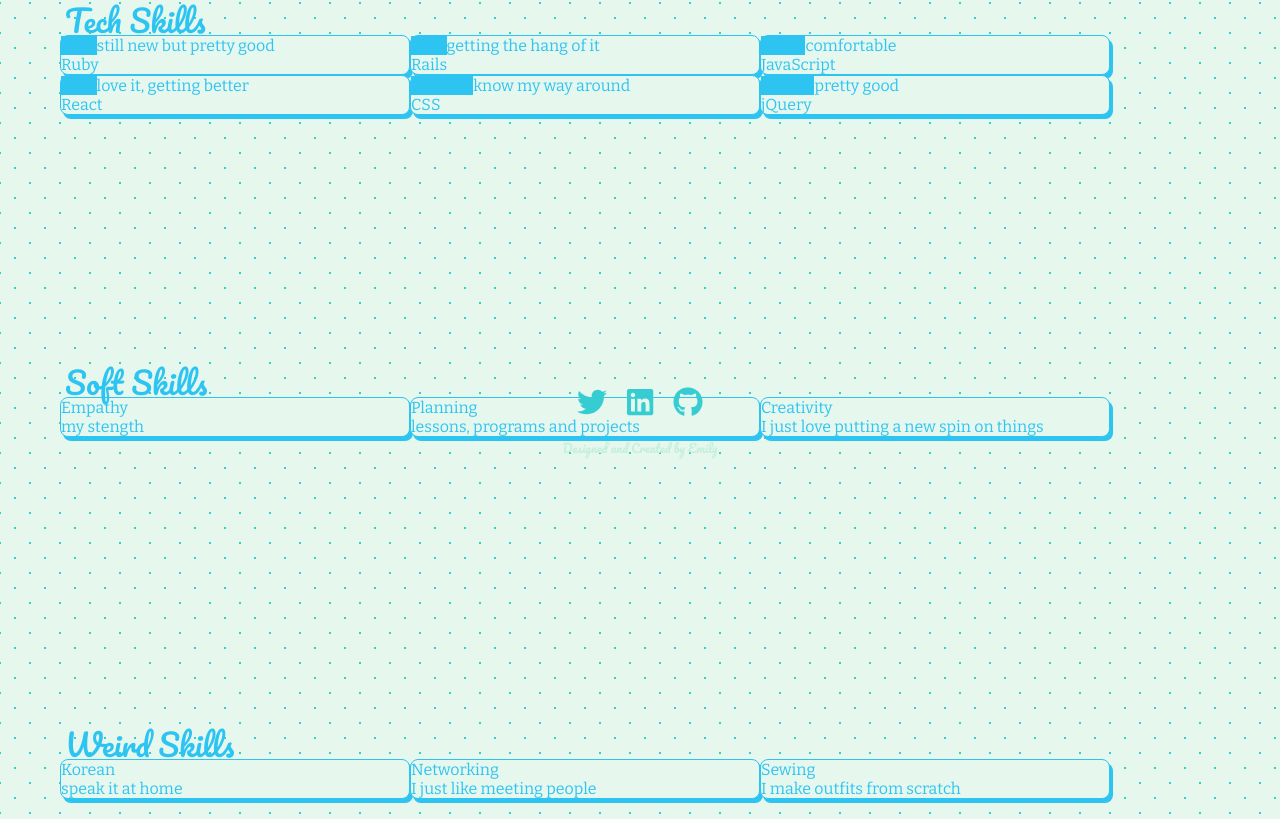
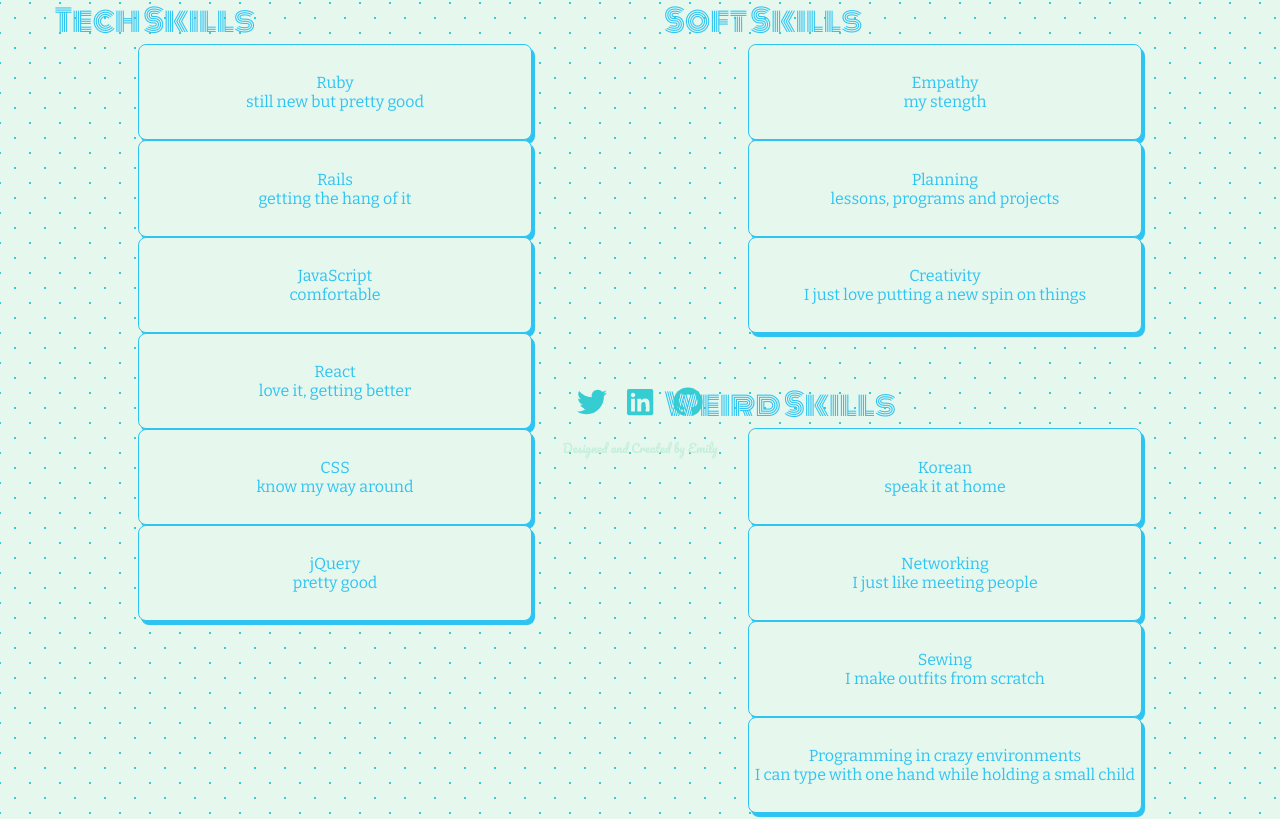
Before and after one commit to emilyjennings/emily-portfolio, a React (Create React App) app: page /skills in a window 1280 px wide. Shown: the part 327-1146 px from the top of the page. Built offline with nearby package versions, Linux system fonts and the light colour scheme; some icons are missing; a web font is replaced by a local one.

Commit message:
styling on ipad and skills page

```diff
--- a/src/App.css
+++ b/src/App.css
@@ -641,6 +641,11 @@ i {
   float: left;
   padding: 4%;
   margin: 1%;
+  padding-bottom: 5%
+}
+
+.personality-box svg {
+  font-size: 50px
 }
 
 .arrow, .arrow-down {
@@ -776,13 +781,14 @@ i {
   margin: 300px 30px 0 30px;
 }
 
-.skills-summary, .skill-label {
-  font-family: "Bitter", serif;
-  color: #35CDD1
+.skills-container {
 }
 
-.skills-container {
-  margin: 0 30px;
+.col {
+  display: inline-block;
+  width: 46%;
+  float: left;
+  margin: 2%
 }
 
 .skill {
@@ -792,39 +798,32 @@ i {
   background-color: #e6f7ee;
   border-radius: 8px;
   box-shadow: 3px 4px;
-  width: 30%;
-  float: left;
+  float: center;
+  text-align: center;
+  width: 70%;
+  margin: auto;
+  padding: 5% 0
 }
 
 .skill-label {
-  width: 100%;
   font-size: 1.9em;
-  margin: 320px 35px -12px 35px;
-  font-family: "Pacifico", serif;
+  font-family: "Monoton", serif;
   color: #2ec4f2;
-}
-
-.skill-title-top {
-  text-align: center;
-  font-size: 1.3em
-}
-
-.skill-level {
-  background-color: #2ec4f2;
-  display: inline-block;
-  color: #2ec4f2;
-  float: left;
-}
-
-.skill-leveltitle {
-  display: inline-block;
-  float: left;
 }
 
 .skill-title {
   display: block;
   float: none;
   clear: both;
+}
+
+.skill-level {
+  background: #2ec4f2;
+  border-radius: 3px;
+}
+
+#skillicon {
+  font-size: 3em;
 }
 
 
@@ -1019,11 +1018,12 @@ form {
     font-size: 16px;
     width: 83%;
     margin: 0 auto;
-    padding: 5% 8%
+    padding: 5% 8%;
+    padding-bottom: 10%
   }
 
   #reinvent {
-    margin-top: 800px
+    margin-top: 900px
   }
 
   .event-image {
@@ -1032,6 +1032,42 @@ form {
 
   .imageborder {
     height: 100px
+  }
+
+  .navlinks a {
+    display: inline-block;
+    padding: 5px;
+    margin: 0 auto 4px auto;
+    font-size: 13px;
+    width: 50%
+  }
+
+  .navbar {
+    height: 265px;
+    margin-top: 30px;
+    padding-bottom: 20px;
+    width: 70%;
+    margin: 30px 15% auto 15%
+  }
+
+  .navtitle {
+    width: 200px;
+    font-size: 2em;
+    margin: 20px auto 0 auto;
+    overflow: hidden;
+    width: 100%
+  }
+
+  .navsubtitle, .navsubtitlestick {
+    font-size: 13px;
+  }
+
+  .story {
+    margin-top: 400px
+  }
+
+  .contactcontainer {
+    margin-top: 400px
   }
 }
 
@@ -1047,32 +1083,12 @@ form {
     margin-top: 200px;
   }
 
-  .navtitle {
-    width: 200px;
-    font-size: 2em;
-    margin: 20px auto 0 auto;
-    overflow: hidden;
-    width: 100%
-  }
-
-  .navsubtitle, .navsubtitlestick {
-    font-size: 13px;
-  }
-
   .navstick {
     height: 28px
   }
 
   .navbar hr {
     margin: 12px auto 14px auto
-  }
-
-  .navlinks a {
-    display: inline-block;
-    padding: 5px;
-    margin: 0 auto 4px auto;
-    font-size: 13px;
-    width: 50%
   }
 
   .emily {
@@ -1087,14 +1103,6 @@ form {
 
   .socialmedia a {
     font-size: 20px
-  }
-
-  .navbar {
-    height: 265px;
-    margin-top: 30px;
-    padding-bottom: 20px;
-    width: 70%;
-    margin: 30px 15% auto 15%
   }
 
   .aboutimage {
@@ -1268,6 +1276,10 @@ form {
     margin: 20px 10% 50px 10%
   }
 
+  .event-image {
+    height: 300px
+  }
+
   .dcpic, .coding {
     width: 65%
   }
@@ -1351,7 +1363,7 @@ form {
 
   .regret-image {
     width: 35%;
-    height: 150px
+    height: 140px
   }
 
   .imageborder {
--- a/src/App.js
+++ b/src/App.js
@@ -16,9 +16,9 @@ import Skills from './components/Skills'
 import { library } from '@fortawesome/fontawesome-svg-core'
 import { FontAwesomeIcon } from '@fortawesome/react-fontawesome'
 import { faTwitter, faLinkedin, faGithub } from '@fortawesome/free-brands-svg-icons'
-import { faLaptopCode, faLightbulb, faSchool, faGlobeAsia, faPencilRuler, faBabyCarriage, faHandHoldingHeart, faSeedling, faUserAstronaut, faHandPointUp, faAngleDoubleDown, faChevronRight, faChevronDown } from '@fortawesome/free-solid-svg-icons'
+import { faLaptopCode, faLightbulb, faSchool, faGlobeAsia, faPencilRuler, faBabyCarriage, faHandHoldingHeart, faSeedling, faUserAstronaut, faHandPointUp, faAngleDoubleDown, faChevronRight, faChevronDown, faFire, faBrain } from '@fortawesome/free-solid-svg-icons'
 
-library.add(faTwitter, faLinkedin, faGithub, faLaptopCode, faLightbulb, faSchool, faGlobeAsia, faPencilRuler, faBabyCarriage, faHandHoldingHeart, faSeedling, faHandPointUp, faUserAstronaut, faAngleDoubleDown, faChevronRight, faChevronDown )
+library.add(faTwitter, faLinkedin, faGithub, faLaptopCode, faLightbulb, faSchool, faGlobeAsia, faPencilRuler, faBabyCarriage, faHandHoldingHeart, faSeedling, faHandPointUp, faUserAstronaut, faAngleDoubleDown, faChevronRight, faChevronDown, faFire, faBrain )
 
 class App extends Component {
 
--- a/src/components/About.js
+++ b/src/components/About.js
@@ -155,13 +155,13 @@ export default class About extends Component {
         <Zoom>
           <div className="personality-title">How I Operate</div>
           <div className="personality">
-            <div className="personality-box">I like challenges. I like taking on projects that seem beyond my abilities, because I know that with determination, I'll get it done. There are few parts of any of my projects that were made without a toddler pulling on my limbs. I have grit.</div>
+            <div className="personality-box"><FontAwesomeIcon icon="fire"/> Challenges are fun. I like taking on projects that seem beyond my abilities. I know that I am determined enough to get it done, so I am not afraid. There are few parts of any of my projects that were made without a toddler pulling on my limbs. I have grit.</div>
             <div className="arrow"><FontAwesomeIcon icon="chevron-right"/></div>
             <div className="arrow-down"><FontAwesomeIcon icon="chevron-down"/></div>
-            <div className="personality-box">I am not particularly smart, I just don't give up and I try everything. I research. I talk to others. I read documentation and look at examples. I take mental breaks. I try things and then delete them and try again.</div>
+            <div className="personality-box"><FontAwesomeIcon icon="brain"/> I am not particularly smart, I just don't give up and I try everything. I research. I talk to others. I read documentation and look at examples. I take mental breaks. I try things and then delete them and try again.</div>
             <div className="arrow"><FontAwesomeIcon icon="chevron-right"/></div>
             <div className="arrow-down"><FontAwesomeIcon icon="chevron-down"/></div>
-            <div className="personality-box">Especially with coding, I am drawn back to it over and over until it's solved because I know the solution probably exists. When I can't find it, I pivot and re-assess my assumptions and the project's building blocks.</div>
+            <div className="personality-box"><FontAwesomeIcon icon="lightbulb"/> Especially with coding, I am drawn back to it over and over until it's solved because I know the solution probably exists. When I can't find it, I pivot and re-assess my assumptions and the project's building blocks.</div>
           </div>
         </Zoom>
 
--- a/src/components/Skills.js
+++ b/src/components/Skills.js
@@ -12,13 +12,13 @@ export default class Skills extends Component {
   constructor(props) {
     super(props);
     this.state = {
-      skills: {
+      'skills': {
         Ruby: {
           level: 4,
           leveltitle: "still new but pretty good",
           title: "Ruby",
           icon: "devicon-ruby-plain",
-          id: "ruby"
+          id: "ruby",
         },
         Rails: {
           level: 4,
@@ -78,6 +78,13 @@ export default class Skills extends Component {
           icon: "",
           id: "sewing"
         },
+        Programminginwild: {
+          level: 7,
+          leveltitle: "I can type with one hand while holding a small child",
+          title: "Programming in crazy environments",
+          icon: "",
+          id: "crazycoding"
+        },
       },
       softskills: {
         Empathy: {
@@ -106,67 +113,39 @@ export default class Skills extends Component {
     }
   }
 
-  //How can I get the level and use that to determine the bar height?
-  //Had trouble figuring out how to insert html instead of a string of text
-  skillLevelMeasure = (level) => {
-    let unit = ">"
-    return unit.repeat(level)
-  }
+  // I want to show skill levels through a number of stars or something
+  // Had trouble figuring out how to insert html (like a symbol) instead of a string of text
+  // skillLevelMeasure = (level) => {
+  //   let unit = "~ "
+  //   return unit.repeat(level)
+  // }
 
-
-//Couldn't yet figure out how the divs can have different names with interpolation in the jquery selectors
-  // skillUp = (level, id) => {
-  //   switch(level) {
-  //     case 4:
-  //       $(".level-block-").animate({
-  //         width: "+=30px"
-  //       }, 2000)
-  //       break;
-  //     case 5:
-  //       $(".level-block").animate({
-  //         width: "+=40px"
-  //       }, 2000)
-  //       break;
-  //     default:
-  //       $(".level-block").animate({
-  //         width: "+=90px"
-  //       }, 2000)
-  //
-  //   }
-  //
-  // }
-  //
 
 
   displayDevSkill = () => {
     return Object.values(this.state.skills).map(skill =>
       <div className="skill">
-        <Fade><div className="skill-level">{this.skillLevelMeasure(skill.level)}</div></Fade>
+        <i className={skill.icon} id="skillicon"></i>
+        <div className="skill-title" id={skill.id}>{skill.title}</div>
         <div className="skill-leveltitle">{skill.leveltitle}</div>
-        <div className="skill-title" id={skill.id}>{skill.title}</div>
-        <i className={skill.icon}></i>
       </div>
     )
   }
-
   displaySoftSkill = () => {
     return Object.values(this.state.softskills).map(skill =>
-
       <div className="skill">
-          <div className={"skill-level-" + skill.level}></div>
+        <i className={skill.icon} id="skillicon"></i>
         <div className="skill-title" id={skill.id}>{skill.title}</div>
-          <div className="skill-level-title">{skill.leveltitle}</div>
+        <div className="skill-leveltitle">{skill.leveltitle}</div>
       </div>
     )
   }
-
-  displayUnusualSkill = () => {
+  displayWeirdSkill = () => {
     return Object.values(this.state.unskills).map(skill =>
-
       <div className="skill">
-          <div className={"skill-level-" + skill.level}></div>
+        <i className={skill.icon} id="skillicon"></i>
         <div className="skill-title" id={skill.id}>{skill.title}</div>
-          <div className="skill-level-title">{skill.leveltitle}</div>
+        <div className="skill-leveltitle">{skill.leveltitle}</div>
       </div>
     )
   }
@@ -198,20 +177,25 @@ export default class Skills extends Component {
     return (
       <div className="skills">
         <div className="skillbox">
-
+          <div className="col">
             <div class="skill-label">Tech Skills</div>
             <div className="skills-container">
               {this.displayDevSkill()}
             </div>
+          </div>
 
+          <div className="col">
             <div class="skill-label">Soft Skills</div>
             <div className="skills-container">
               {this.displaySoftSkill()}
             </div>
+          </div>
 
+          <div className="col">
             <div class="skill-label">Weird Skills</div>
             <div className="skills-container">
-            {this.displayUnusualSkill()}
+              {this.displayWeirdSkill()}
+            </div>
           </div>
 
         </div>
```
Lines whose indentation alone changed are shown as unchanged.
